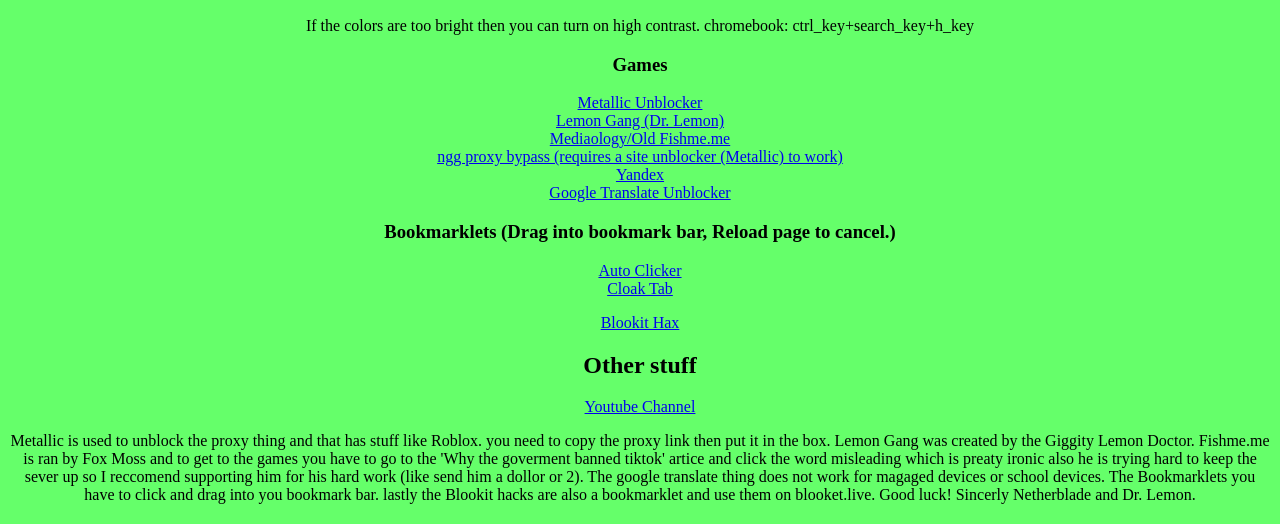
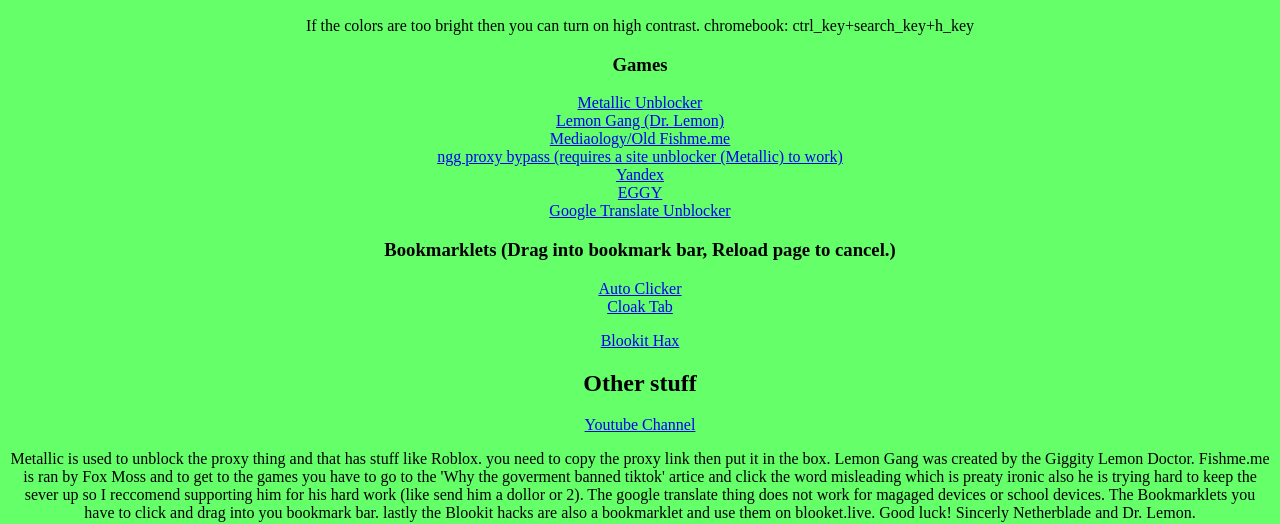
Before and after one commit to NetherBlade6/FFFE, a plain HTML site: page index.html in a window 1280 px wide. Shown: the part 298-822 px from the top of the page. Drawn offline with Linux system fonts and the light colour scheme.

Commit message:
Another site @NetherBlade6

```diff
--- a/index.html
+++ b/index.html
@@ -95,6 +95,8 @@
 
             <DT><A HREF="https://ngg.798sc.com/" target="_blank" rel="noreferrer noopener">ngg proxy bypass (requires a site unblocker (Metallic) to work)</A>
               <DT><A HREF="https://yandex.uz/games/" target="_blank" rel="noreferrer noopener">Yandex</A>
+                <DT><A HREF="https://eggy-car.github.io/" target="_blank" rel="noreferrer noopener">EGGY</A>
+
             <DT><A HREF="https://translate.google.com/?sl=en&tl=mt&op=websites" target="_blank" rel="noreferrer noopener">Google
                 Translate Unblocker</A>
             <DT><A >
```
